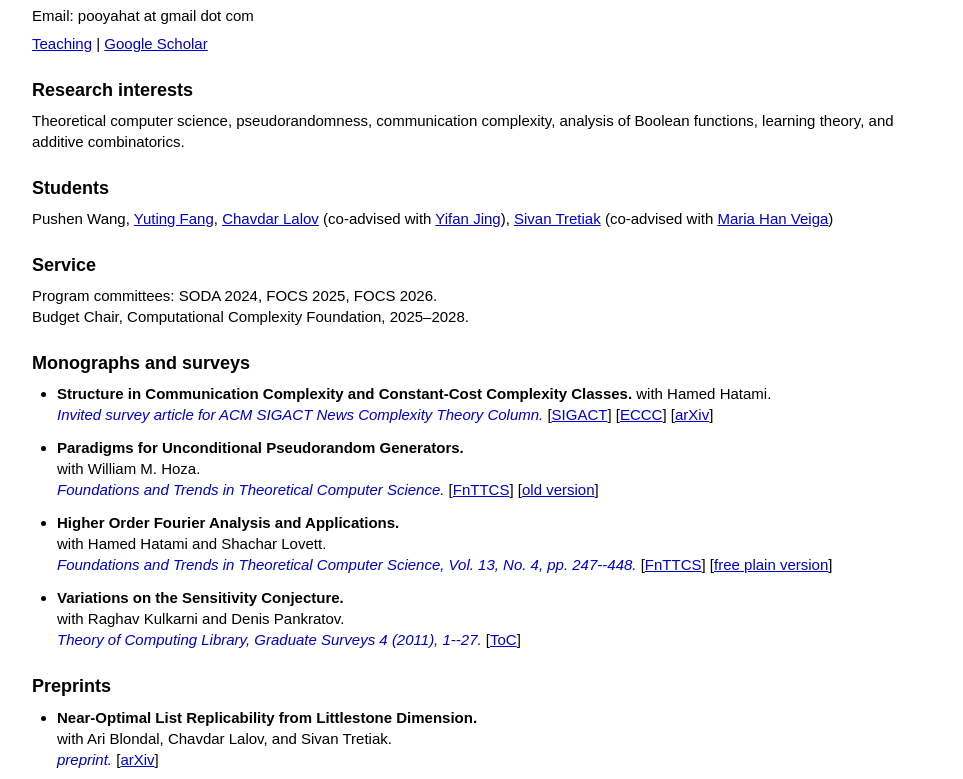
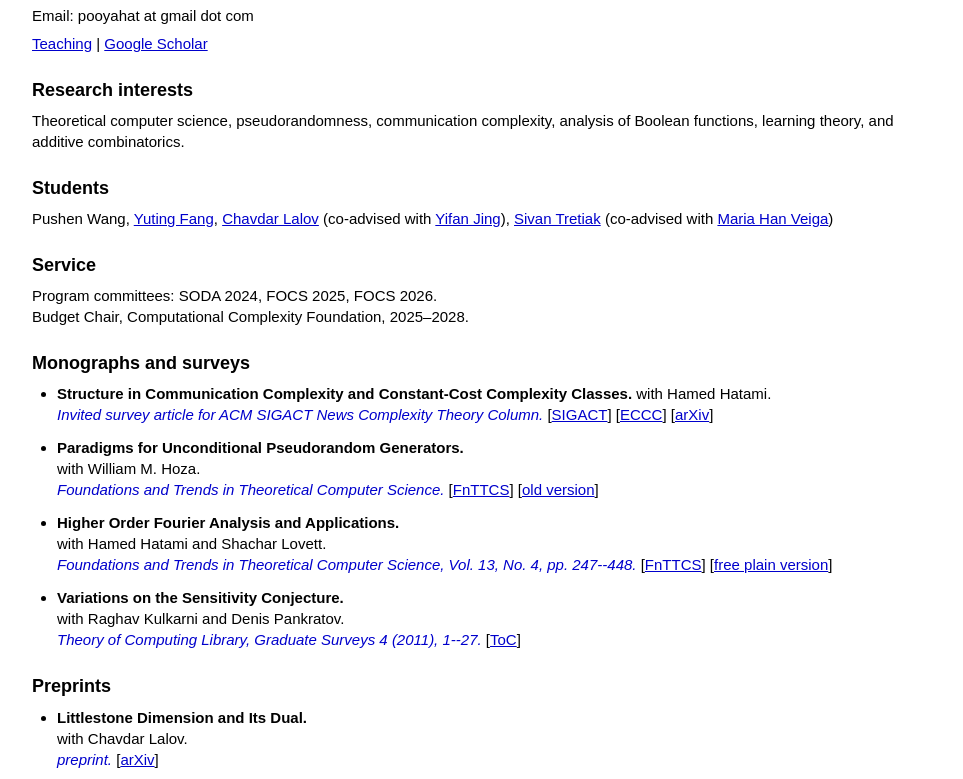
Before and after one commit to pooyahat/pooyahat.github.io, a plain HTML site: page index.html in a window 1280 px wide. Shown: the part 155-934 px from the top of the page, without its empty margins (18-981 px from the left). Drawn offline with Linux system fonts and the light colour scheme.

Commit message:
Update index.html

```diff
--- a/index.html
+++ b/index.html
@@ -210,6 +210,12 @@ img.photo {
 
 <h2>Preprints</h2>
 <ul>
+<li>
+  <span class="paper-title">Littlestone Dimension and Its Dual.</span><br>
+  <span class="paper-authors">with Chavdar Lalov.</span><br>
+  <span class="paper-venue">preprint.</span>
+  <span class="links">[<a href="https://arxiv.org/abs/2611.26721">arXiv</a>]</span>
+</li>
 <li>
   <span class="paper-title">Near-Optimal List Replicability from Littlestone Dimension.</span><br>
   <span class="paper-authors">with Ari Blondal, Chavdar Lalov, and Sivan Tretiak.</span><br>
```
